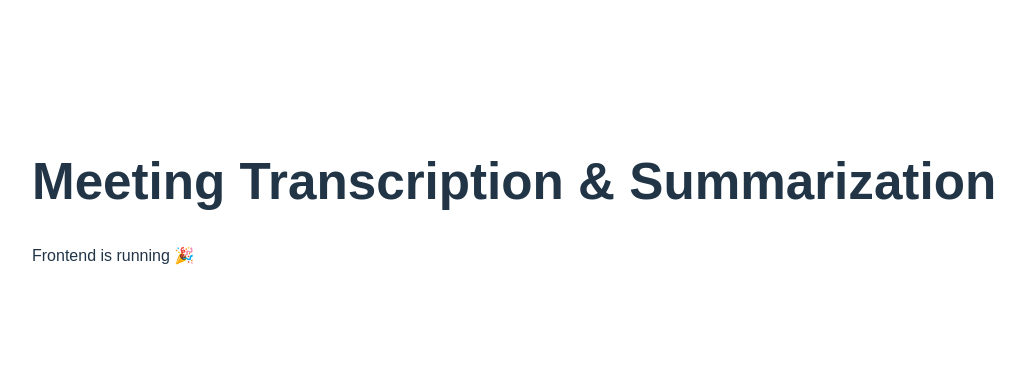
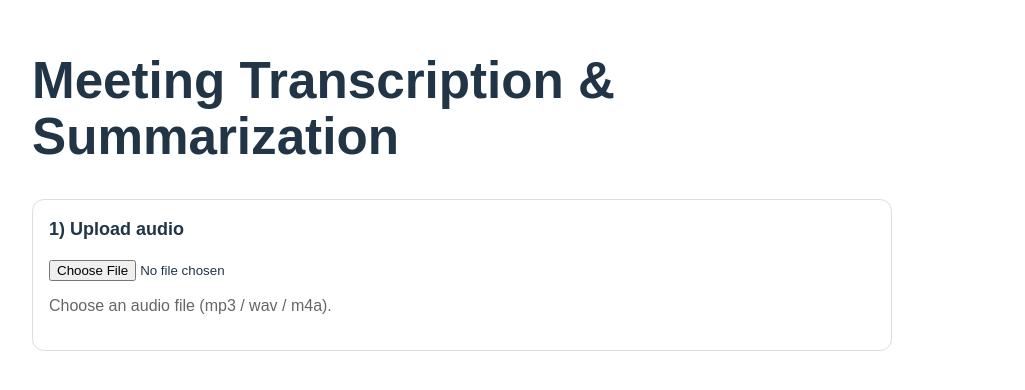
Before and after one commit to RachelB9913/meeting-notes-ai, a React app in the folder frontend/: page / in a window 1280 px wide. Shown: the part 198-588 px from the top of the page, without its empty margins (0-1025 px from the left). Built offline with nearby package versions, Linux system fonts and the light colour scheme; the HTML template or start-up script is replaced by a standard one.

Commit message:
feat(frontend): add audio upload and file preview

```diff
--- a/frontend/src/App.jsx
+++ b/frontend/src/App.jsx
@@ -1,8 +1,75 @@
+import { useMemo, useState } from "react";
+
+function formatBytes(bytes) {
+  if (!bytes && bytes !== 0) return "";
+  const units = ["B", "KB", "MB", "GB"];
+  let value = bytes;
+  let i = 0;
+  while (value >= 1024 && i < units.length - 1) {
+    value = value / 1024;
+    i += 1;
+  }
+  return `${value.toFixed(i === 0 ? 0 : 1)} ${units[i]}`;
+}
+
 function App() {
+  const [file, setFile] = useState(null);
+
+  const fileMeta = useMemo(() => {
+    if (!file) return null;
+    return {
+      name: file.name,
+      size: formatBytes(file.size),
+      type: file.type || "unknown",
+    };
+  }, [file]);
+
+  function onFileChange(e) {
+    const picked = e.target.files && e.target.files[0] ? e.target.files[0] : null;
+    setFile(picked);
+  }
+
+  function clearFile() {
+    setFile(null);
+    // reset the input value so selecting the same file again triggers onChange
+    const input = document.getElementById("audio-file-input");
+    if (input) input.value = "";
+  }
+
   return (
-    <div style={{ padding: "2rem", fontFamily: "Arial" }}>
-      <h1>Meeting Transcription & Summarization</h1>
-      <p>Frontend is running 🎉</p>
+    <div style={{ maxWidth: 860, margin: "0 auto", padding: "2rem", fontFamily: "Arial" }}>
+      <h1 style={{ marginTop: 0 }}>Meeting Transcription & Summarization</h1>
+
+      <div style={{ border: "1px solid #ddd", borderRadius: 12, padding: "1rem" }}>
+        <h2 style={{ marginTop: 0, fontSize: 18 }}>1) Upload audio</h2>
+
+        <input
+          id="audio-file-input"
+          type="file"
+          accept=".mp3,.wav,.m4a,audio/mpeg,audio/wav,audio/mp4"
+          onChange={onFileChange}
+        />
+
+        {fileMeta ? (
+          <div style={{ marginTop: "0.75rem" }}>
+            <div><strong>Selected:</strong> {fileMeta.name}</div>
+            <div><strong>Size:</strong> {fileMeta.size}</div>
+            <div><strong>Type:</strong> {fileMeta.type}</div>
+
+            <button
+              type="button"
+              onClick={clearFile}
+              style={{ marginTop: "0.75rem", padding: "0.4rem 0.75rem", cursor: "pointer" }}
+            >
+              Clear
+            </button>
+          </div>
+        ) : (
+          <p style={{ marginTop: "0.75rem", color: "#666" }}>
+            Choose an audio file (mp3 / wav / m4a).
+          </p>
+        )}
+      </div>
     </div>
   );
 }
```
